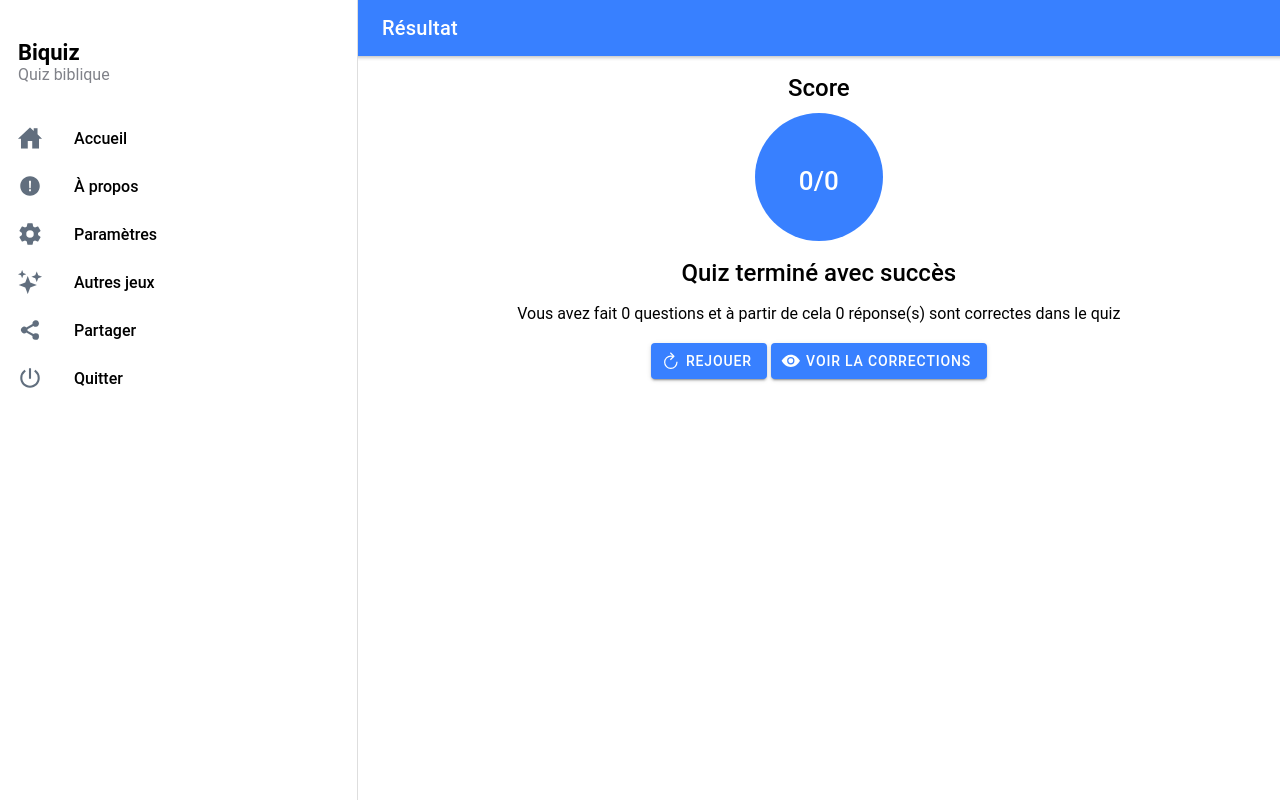
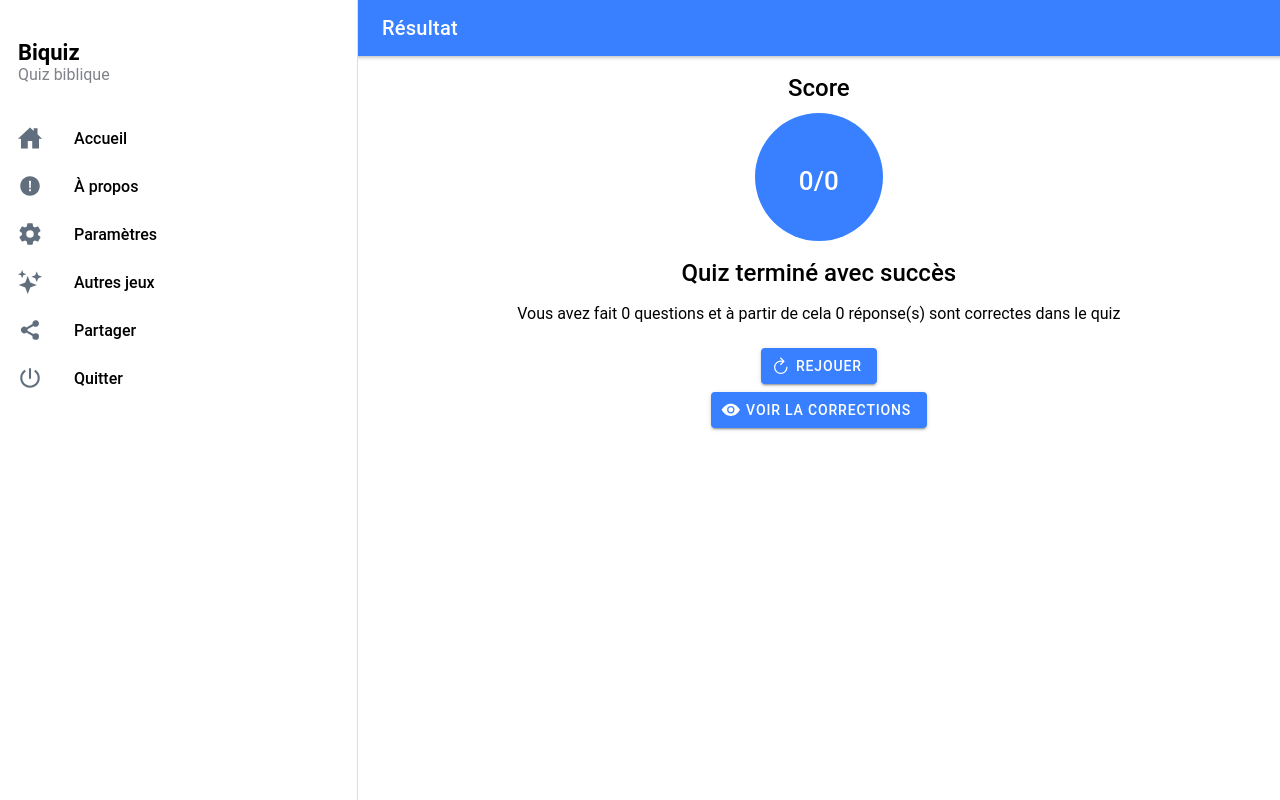
Before and after one commit to bleriotnoguia/biquiz-app, a React (Create React App) app: page /page/result in a window 1280 px wide. Built offline with nearby package versions, Linux system fonts and the light colour scheme.

Commit message:
.gitignore + layout updated

```diff
--- a/src/pages/Result.tsx
+++ b/src/pages/Result.tsx
@@ -1,5 +1,5 @@
 import {useEffect, useState} from 'react'
-import { IonButton, IonButtons, IonContent, IonHeader, IonIcon, IonMenuButton, IonPage, IonText, IonTitle, IonToolbar } from '@ionic/react';
+import { IonButton, IonButtons, IonCol, IonContent, IonGrid, IonHeader, IonIcon, IonMenuButton, IonPage, IonRow, IonText, IonTitle, IonToolbar } from '@ionic/react';
 import { eyeSharp, refreshSharp, starHalfSharp, starOutline, starSharp } from 'ionicons/icons';
 import {quizConfig, answerConfig} from './QuizInterface'
 import "./Result.css";
@@ -62,8 +62,14 @@ const Result: React.FC = () => {
           <h2>Quiz terminé avec succès</h2>
           <p>Vous avez fait {currentChoices.length} questions et à partir de cela {currentChoices.filter((item: any) => item.choice.is_correct).length} réponse(s) sont correctes dans le quiz</p>
         </div>
-        <IonButton routerLink={`/page/quiz/category/${currentQuizzes.length ? currentQuizzes[0].category_id : ''}`} color="primary"><IonIcon icon={refreshSharp} slot="start" /> Rejouer</IonButton>
-        <IonButton routerLink='/page/answers' color="primary"><IonIcon icon={eyeSharp} slot="start" /> Voir la corrections</IonButton>
+        <IonGrid>
+          <IonRow className="ion-justify-content-center">
+            <IonButton routerLink={`/page/quiz/category/${currentQuizzes.length ? currentQuizzes[0].category_id : ''}`} color="primary"><IonIcon icon={refreshSharp} slot="start" /> Rejouer</IonButton>
+          </IonRow>
+          <IonRow className="ion-justify-content-center">
+            <IonButton routerLink='/page/answers' color="primary"><IonIcon icon={eyeSharp} slot="start" /> Voir la corrections</IonButton>
+          </IonRow>
+        </IonGrid>
       </IonContent>
     </IonPage>
   );
```
Also changed, not shown: 1 other file (tests, documents, lock files or other folders).
